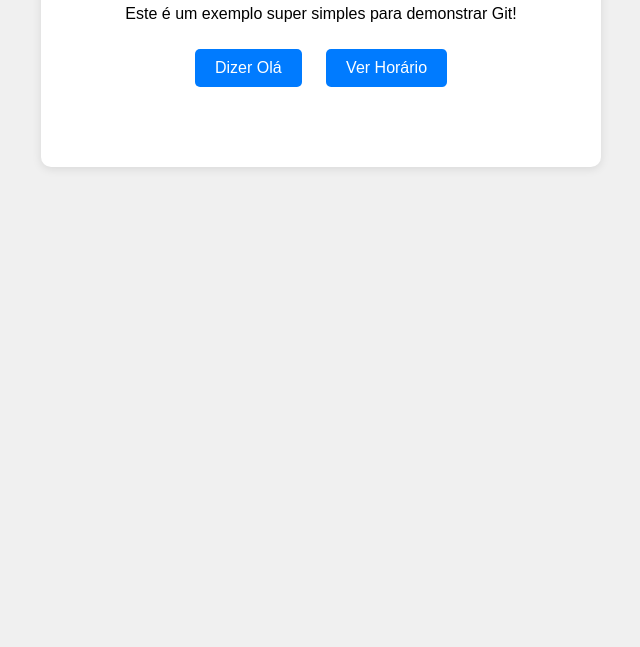
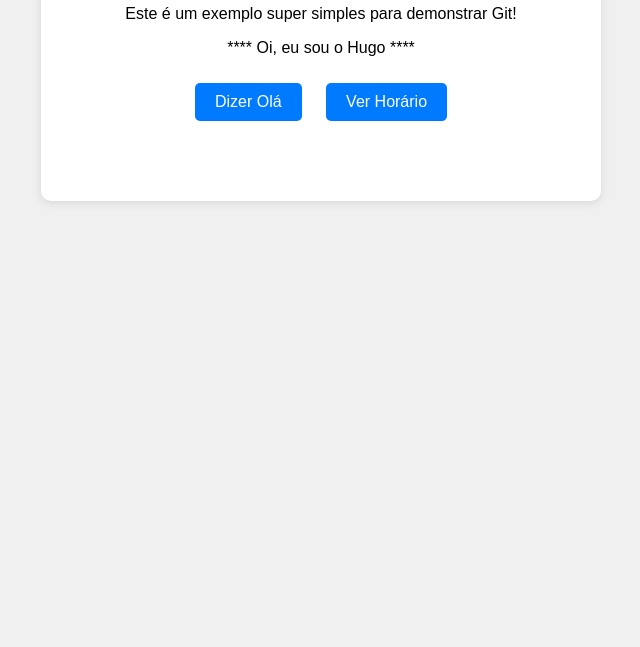
Before and after one commit to hugodias01dev/TreinametoGitHubExrec, a plain HTML site: page index.html in a window 1280 px wide. Shown: the part 153-800 px from the top of the page, without its empty margins (319-959 px from the left). Drawn offline with Linux system fonts and the light colour scheme; files that its build step writes are made by us from their sources.

Commit message:
Alteração de Inclusão de Nome Hugo

```diff
--- a/index.html
+++ b/index.html
@@ -10,7 +10,7 @@
     <div class="container">
       <h1>Meu Site para Curso de Git</h1>
       <p>Este é um exemplo super simples para demonstrar Git!</p>
-
+      <p> **** Oi, eu sou o Hugo ****</p>
       <button onclick="cumprimentar()">Dizer Olá</button>
       <button onclick="mostrarHora()">Ver Horário</button>
 
```
